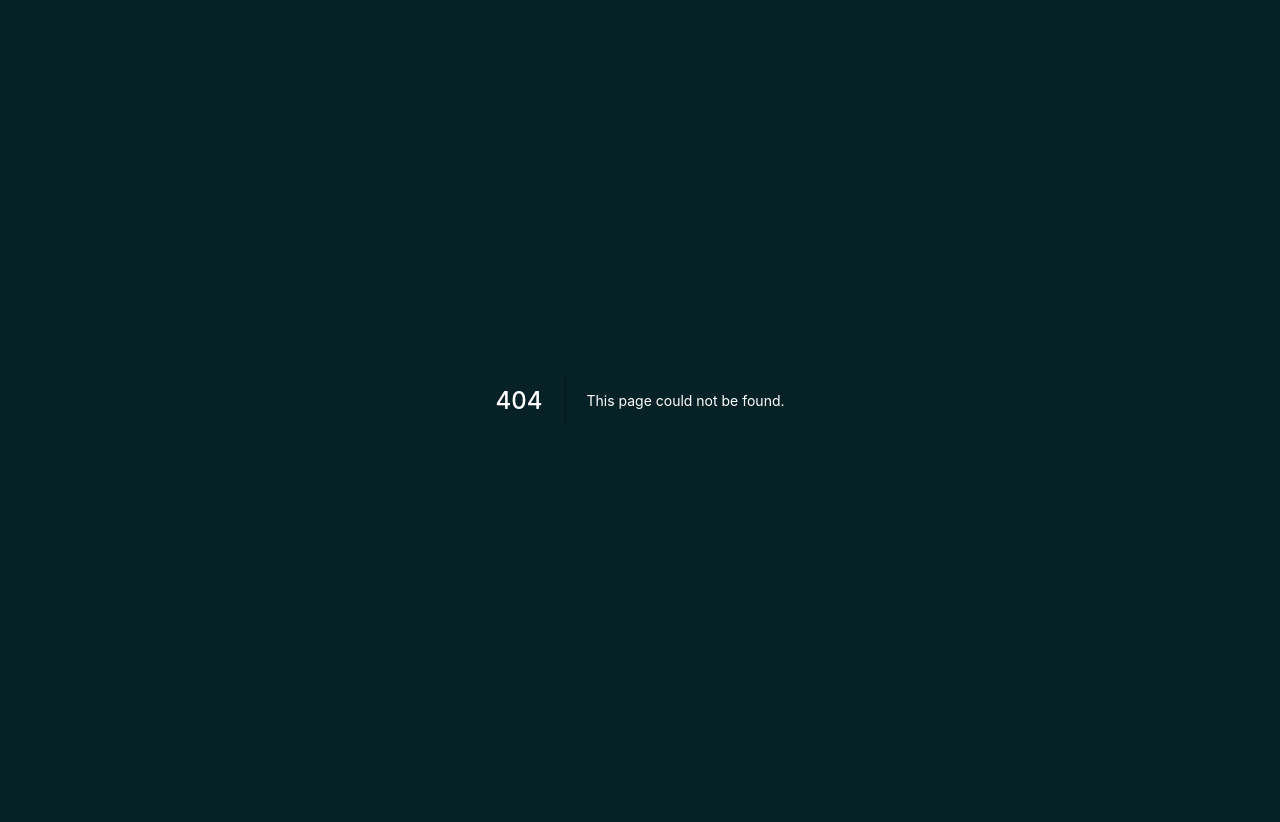
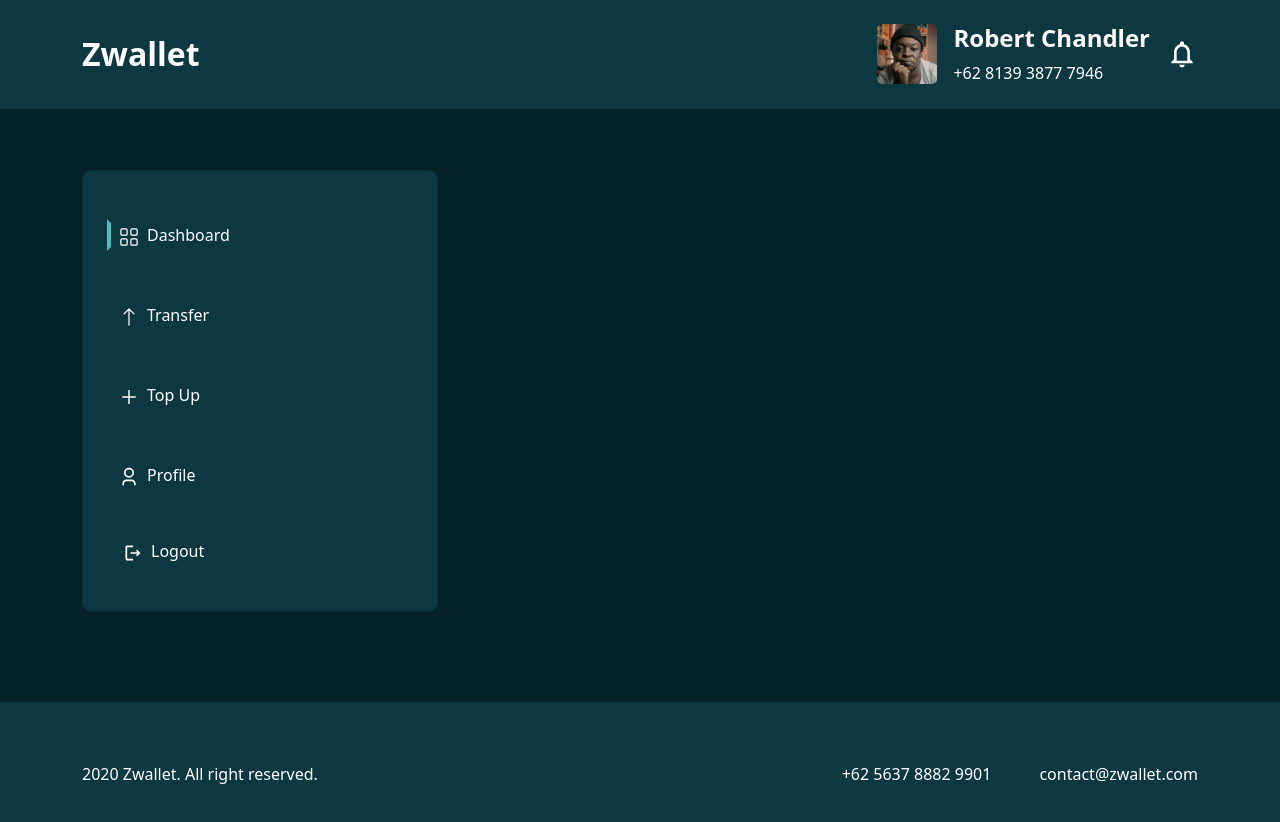
Before and after one commit to rintosaputro/fw5-next-frontend, a Next.js app: page /home in a window 1280 px wide. Before the commit this address had no page. Shown: the top 822 px of the page. Before the commit the page ends 800 px from the top, so only its background shows below. Built offline with nearby package versions, Linux system fonts and the light colour scheme.

Commit message:
feat: add sideBar

```diff
--- a/components/Footer.js
+++ b/components/Footer.js
@@ -1,16 +1,18 @@
 import style from './Footer.module.scss'
-const Footer = () => {
+const Footer = ({full}) => {
   return (
     <footer className={style.footer}>
       <div className='container'>
-        <div className={style.toptext}>
+        {full
+        ? <><div className={style.toptext}>
           <h2 className='my-5'>Zwallet</h2>
           <p className="">Simplify financial needs and saving much time in banking needs with one single app.</p>
         </div>
-        <div className="my-5 border border-bottom" />
+        <div className="my-5 border border-bottom" /> </>
+        : <></>}
         <div className='row d-flex flex-row justify-content-between'>
           <div className='col-12 col-lg-6'>2020 Zwallet. All right reserved.</div>
-          <div className='col-12 col-lg-6 mt-4 mt-lg-0'>
+          <div className='col-12 col-lg-6 mt-4 mt-lg-0 text-end'>
             <span className='me-5'>+62 5637 8882 9901</span>
             <span>contact@zwallet.com</span>
           </div>
--- a/components/Layout.js
+++ b/components/Layout.js
@@ -1,12 +1,12 @@
 import Navigation from "./navbar";
 import Footer from "./Footer";
 
-const Layout = ({withoutNav, children, ...set}) => {
+const Layout = ({withoutNav, children, fullFooter, ...set}) => {
   return (
     <div>
       {!withoutNav ? <Navigation/> : <></>}
       {children}
-      <Footer/>
+      <Footer full={fullFooter}/>
     </div>
   )
 }
--- a/components/Navbar.js
+++ b/components/Navbar.js
@@ -3,9 +3,18 @@ import style from './Navbar.module.scss'
 import { Navbar, Container, Nav } from "react-bootstrap";
 import ButtonComp from "./ButtonComp";
 import { useRouter } from "next/router";
+import { useState } from "react";
+import { MdNotificationsNone } from 'react-icons/md'
 
 const Navigation = () => {
   const router = useRouter();
+  const [auth, setAuth] = useState(true);
+  const dataUser = {
+    image: '/img/review-2.jpg',
+    name: 'Robert Chandler',
+    phone: '+62 8139 3877 7946'
+  }
+
   const show = (e) => {
     e.preventDefault();
     const element = document.getElementById('navbarRight')
@@ -31,14 +40,43 @@ const Navigation = () => {
       >
         <span className="navbar-toggler-icon" />
       </button>
-      <div className="collapse navbar-collapse justify-content-end" id="navbarRight">
+      <div className="collapse navbar-collapse justify-content-end align-items-center" id="navbarRight">
         <ul className={`${style.btncontainer} navbar-nav mb-2 mb-lg-0`}>
+          {auth
+          ? <>
+            <li className="nav-item">
+              <div className="position-relative">
+                <style jsx>
+                  {`
+                  .photo-profile {
+                    width: 60px;
+                    height: 60px;
+                    background-position: center;
+                    background-size: cover;
+                    background-image: url(${dataUser.image});
+                    border-radius: 5px;
+                  }
+                  `}
+                </style>
+                <div className="photo-profile"></div>
+              </div>
+            </li>
+            <li className='mx-3'>
+              <h4 className="fw-bold">{dataUser.name}</h4>
+              <div>{dataUser.phone}</div>
+            </li>
+            <li className="my-auto">
+              <MdNotificationsNone className='text-white fs-2 fw-bold' />
+            </li>
+            </>
+          : <>
             <li className="nav-item me-0 my-4 my-md-0 me-md-4">
               <ButtonComp block variant="outline-primary" route='/login'>Login</ButtonComp>
             </li>
             <li className="nav-item">
               <ButtonComp block variant="secondary" route='/signup' cls='text-dark'>Signup</ButtonComp>
             </li>
+            </>}
         </ul>
       </div>
     </div>
--- /dev/null
+++ b/components/SideBar.js
@@ -0,0 +1,46 @@
+import { BsGrid, BsArrowUp } from 'react-icons/bs';
+import { AiOutlinePlus } from 'react-icons/ai';
+import { RiUser3Line } from 'react-icons/ri';
+import Link from 'next/link';
+import { MdOutlineLogout } from 'react-icons/md';
+import { useRouter } from "next/router";
+import { useEffect, useState } from 'react';
+
+const SideBar = () => {
+  const route = useRouter();
+  const [routes, setRoutes] = useState('/home');
+
+  useEffect(() => {
+    setRoutes(route.pathname)
+  }, [route.pathname])
+
+  const dataSide = [
+    {icon: BsGrid, desc: 'Dashboard', to: '/home'},
+    {icon: BsArrowUp, desc: 'Transfer', to: '/transfer'},
+    {icon: AiOutlinePlus, desc: 'Top Up', to: '/top-up'},
+    {icon: RiUser3Line, desc: 'Profile', to: '/profile'}
+  ]
+
+  return (
+    <aside className='col-lg-4'>
+      <div className='card p-4 bg-light position-relative'>
+        {dataSide.map((data, index) => {
+          return <Link href={data.to} key={data.desc} className=' d-flex flex-row align-items-center my-3'>
+            <a className={`${routes === data.to && 'active-side'} side-side text-decoration-none text-white my-4 ps-2`}>
+              <data.icon className='fs-5 me-2'/>
+              <span>{data.desc}</span>
+            </a>
+          </Link>
+        })}
+        <Link href='/login' className=' d-flex flex-row align-items-center my-3 position-absolute'>
+          <a className='text-decoration-none text-white my-4 ps-3'>
+            <MdOutlineLogout className='fs-5 me-2'/>
+            <span>Logout</span>
+          </a>
+        </Link>
+      </div>
+    </aside>
+  )
+}
+
+export default SideBar
--- /dev/null
+++ b/pages/home.js
@@ -0,0 +1,36 @@
+import Layout from '../components/Layout';
+import styles from '../styles/Home.module.css';
+import { Row } from 'react-bootstrap';
+import SideBar from '../components/SideBar';
+
+const Home = () => {
+  return (
+    <Layout>
+      <main className={`${styles.contain} container`}>
+        <Row className=''>
+          <SideBar />
+          {/* <aside className='col-lg-4'>
+            <div className='card p-4 bg-light position-relative'>
+              {dataSide.map((data, index) => {
+                return <Link href={data.to} key={data.desc} className=' d-flex flex-row align-items-center my-3'>
+                  <a className={`${routes === data.to && 'active-side'} side-side text-decoration-none text-white my-4 ps-2`}>
+                    <data.icon className='fs-5 me-2'/>
+                    <span>{data.desc}</span>
+                  </a>
+                </Link>
+              })}
+              <Link href='/login' className=' d-flex flex-row align-items-center my-3 position-absolute'>
+                <a className='text-decoration-none text-white my-4 ps-3'>
+                  <MdOutlineLogout className='fs-5 me-2'/>
+                  <span>Logout</span>
+                </a>
+              </Link>
+            </div>
+          </aside> */}
+        </Row>
+      </main>
+    </Layout>
+  )
+}
+
+export default Home
--- a/pages/index.js
+++ b/pages/index.js
@@ -58,7 +58,7 @@ export default function Home() {
         <link rel="icon" href="/favicon.ico" />
       </Head>
 
-      <Layout>
+      <Layout fullFooter={true}>
         <main className='mt-5'>
           <header className='container'>
             <div className='row align-items-center'>
--- /dev/null
+++ b/styles/Home.module.css
@@ -0,0 +1,4 @@
+.contain {
+  padding-top: 170px;
+  padding-bottom: 90px;
+}
--- a/styles/globals.css
+++ b/styles/globals.css
@@ -25,3 +25,10 @@ a {
   border: 2px solid !important;
   border-radius: 10px;
 }
+
+.side-side {
+  border: 4px solid transparent;
+}
+.active-side {
+  border-left: 4px solid #4FBDBA;
+}
```
Lines whose indentation alone changed are shown as unchanged.
